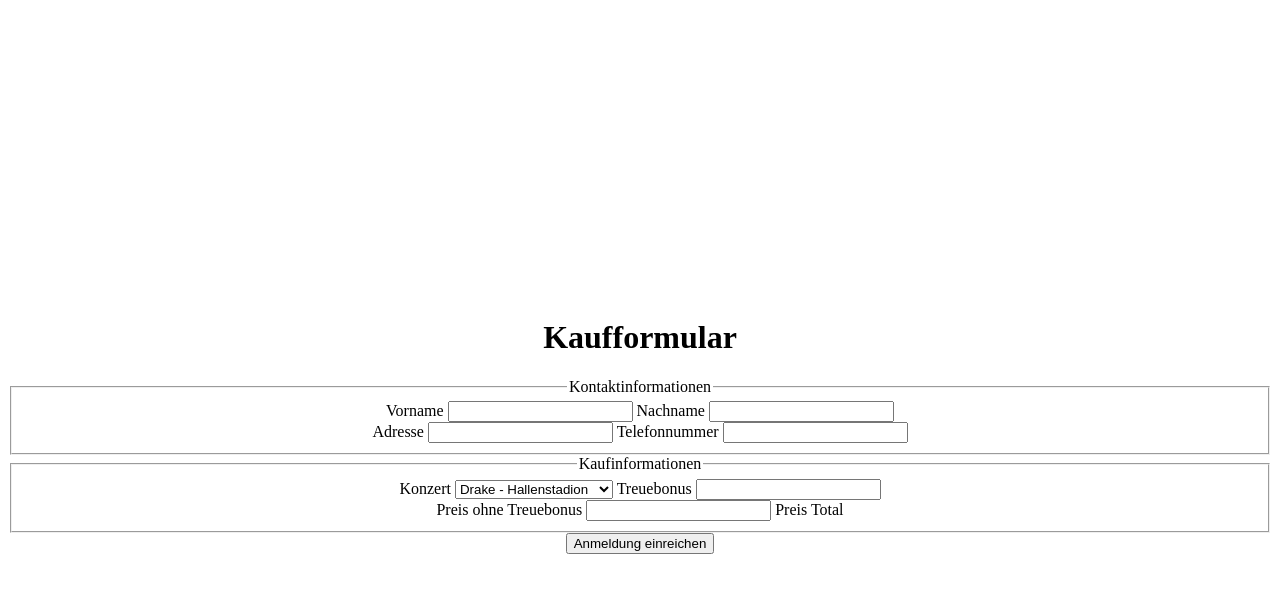
After one commit to siangi/-K307-2017-Konzerttickets, a PHP site: page /app/Views/Kaufformular.view.php in a window 1280 px wide. The commit adds this page. Shown: the part 22-615 px from the top of the page. Run offline with PHP 8.4, Linux system fonts and the light colour scheme.

Commit message:
no message

```diff
--- /dev/null
+++ b/app/Views/Kaufformular.view.php
@@ -0,0 +1,63 @@
+<!DOCTYPE html>
+<html lang="de">
+<head>
+    <meta charset="UTF-8">
+    <title>Meine Seite</title>
+    <link rel="stylesheet" href="public/css/app.css">
+</head>
+<body>
+
+<h1 class="welcome">Kaufformular</h1>
+
+<form action="app/Controllers/validationController.php" method="post">
+
+    <fieldset>
+
+        <legend>Kontaktinformationen</legend>
+
+        <label for="firstname">Vorname</label>
+        <input type="text" id="firstname">
+
+        <label for="lastname">Nachname</label>
+        <input type="text" id="lastname"></br>
+
+        <label for="Adress">Adresse</label>
+        <input type="text" id="Adress">
+
+        <label for="Phonenumber">Telefonnummer</label>
+        <input type="text" id="Phonenumber">
+
+
+
+    </fieldset>
+
+    <fieldset>
+
+        <legend>Kaufinformationen</legend>
+
+        <label for="Concert">Konzert</label>
+        <select>
+            <option value="1">Drake - Hallenstadion</option>
+            <option value="2">Bryson Tiller - X-TRA</option>
+            <option value="3">Post Malone - Dynamo</option>
+            <option value="3">Future - X-TRA</option>
+        </select>
+
+        <label for="Treuebonus">Treuebonus</label>
+        <input type="text" id="Treuebonus"></br>
+
+        <label for="PriceWOBonus">Preis ohne Treuebonus</label>
+        <input type="text" id="Treuebonus">
+
+        <label for="Treuebonus">Preis Total</label>
+
+    </fieldset>
+
+    <button type="submit" name="form-submit">Anmeldung einreichen</button>
+
+</form>
+
+
+<script src="public/js/app.js"></script>
+</body>
+</html>
--- a/routes.php
+++ b/routes.php
@@ -3,5 +3,6 @@
 $router = new Router();
 
 $router->define([
-    '' => 'app/Controllers/WelcomeController.php'
+    '' => 'app/Controllers/WelcomeController.php',
+    'validation' => 'app/Controllers/validationController.php'
 ]);
```
Also changed, not shown: app/Controllers/validationController.php (added, +12 -0 lines).
